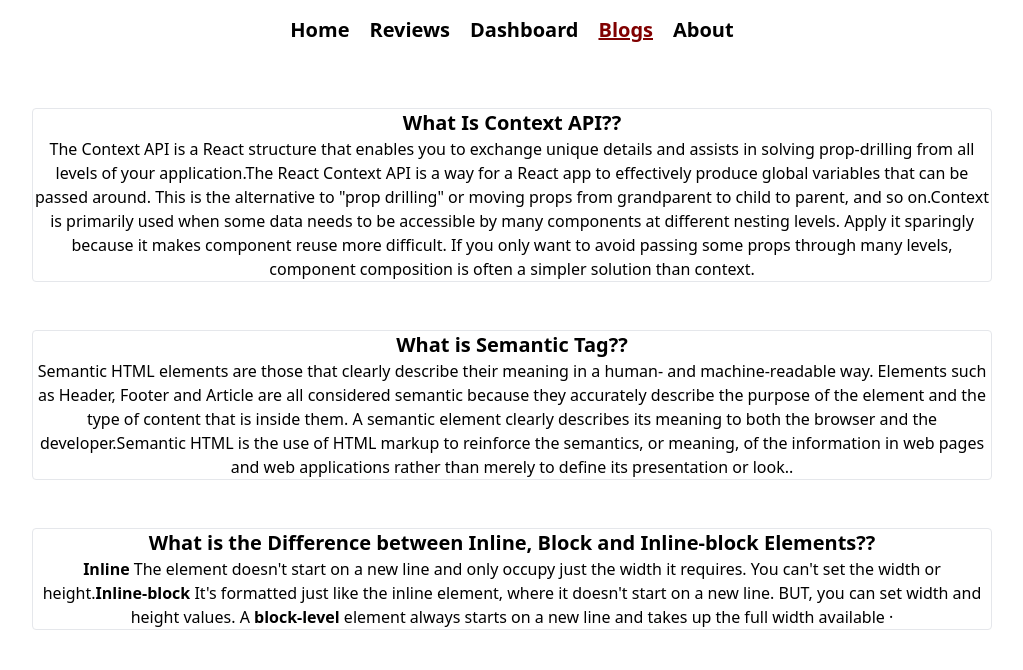
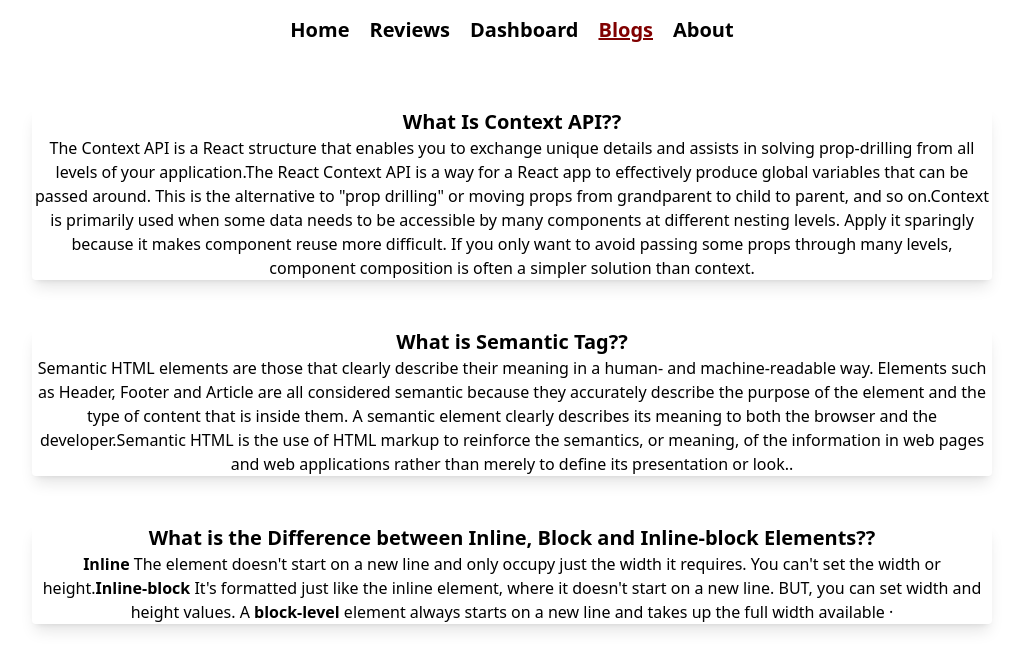
Before and after one commit to shtabdeepaull/Laptop-with-personality, a React (Create React App) app: page /blogs in a window 1280 px wide. Shown: the top 670 px of the page, without its empty margins (128-1151 px from the left). Built offline with nearby package versions, Linux system fonts and the light colour scheme.

Commit message:
edit README File

```diff
--- a/src/components/Blogs/Blogs.js
+++ b/src/components/Blogs/Blogs.js
@@ -4,15 +4,15 @@ const Blogs = () => {
     return (
         <section className='w-9/12 text-center inline-block  align-middle '>
             <p></p>
-            <div className='border rounded mt-12 '>
+            <div className='shadow-lg rounded mt-12 '>
                 <p className='text-xl font-bold'>What Is Context API??</p>
                 <p>The Context API is a React structure that enables you to exchange unique details and assists in solving prop-drilling from all levels of your application.The React Context API is a way for a React app to effectively produce global variables that can be passed around. This is the alternative to "prop drilling" or moving props from grandparent to child to parent, and so on.Context is primarily used when some data needs to be accessible by many components at different nesting levels. Apply it sparingly because it makes component reuse more difficult. If you only want to avoid passing some props through many levels, component composition is often a simpler solution than context.</p>
             </div>
-            <div className='border rounded mt-12'>
+            <div className='shadow-lg rounded mt-12'>
                 <p className='text-xl font-bold'>What is Semantic Tag??</p>
                 <p>Semantic HTML elements are those that clearly describe their meaning in a human- and machine-readable way. Elements such as Header, Footer and Article  are all considered semantic because they accurately describe the purpose of the element and the type of content that is inside them. A semantic element clearly describes its meaning to both the browser and the developer.Semantic HTML is the use of HTML markup to reinforce the semantics, or meaning, of the information in web pages and web applications rather than merely to define its presentation or look..</p>
             </div>
-            <div className='border rounded mt-12'>
+            <div className='shadow-lg rounded mt-12'>
                 <p className='text-xl font-bold '>What is the Difference between Inline, Block and Inline-block Elements?? </p>
                 <p><strong>Inline</strong> The element doesn't start on a new line and only occupy just the width it requires. You can't set the width or height.
                 <strong>Inline-block</strong> It's formatted just like the inline element, where it doesn't start on a new line. BUT, you can set width and height values. A <strong> block-level </strong> element always starts on a new line and takes up the full width available ·
```
Also changed, not shown: 1 other file (tests, documents, lock files or other folders).
